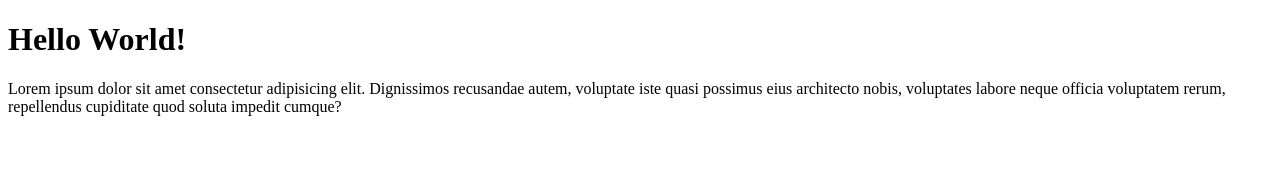
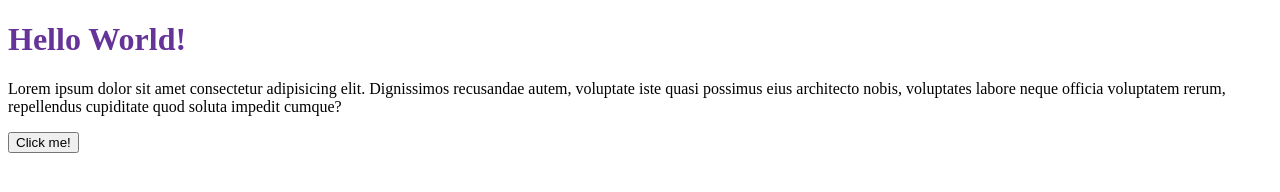
Before and after one commit to vladaMakina/Hello_World, a plain HTML site: page index.html in a window 1280 px wide. Drawn offline with Linux system fonts and the light colour scheme.

Commit message:
First commit

```diff
--- a/index.html
+++ b/index.html
@@ -1,16 +1,26 @@
 <!DOCTYPE html>
 <html lang="en">
+
 <head>
     <meta charset="UTF-8">
     <meta name="viewport" content="width=device-width, initial-scale=1.0">
     <title>Hello World</title>
+    <link rel="stylesheet" type="text/css" href="stylings.css">
 </head>
+
 <body>
-    <h1>Hello World!</h1>
+    <h1 id="heading">Hello World!</h1>
     <article>
         <p>
-            Lorem ipsum dolor sit amet consectetur adipisicing elit. Dignissimos recusandae autem, voluptate iste quasi possimus eius architecto nobis, voluptates labore neque officia voluptatem rerum, repellendus cupiditate quod soluta impedit cumque?
+            Lorem ipsum dolor sit amet consectetur adipisicing elit. Dignissimos recusandae autem, voluptate iste quasi
+            possimus eius architecto nobis, voluptates labore neque officia voluptatem rerum, repellendus cupiditate
+            quod soluta impedit cumque?
         </p>
+        <button id="button">Click me!</button>
     </article>
+    <script src="script.js">
+
+    </script>
 </body>
+
 </html>
--- /dev/null
+++ b/script.js
@@ -0,0 +1,6 @@
+const button = document.getElementById("button")
+console.log('button', button)
+button.addEventListener('click', onClick)
+function onClick() {
+    document.getElementById("heading").innerHTML = "Hello World is clicked!";
+}
--- /dev/null
+++ b/stylings.css
@@ -0,0 +1,3 @@
+h1 {
+    color: rebeccapurple;
+}
```
